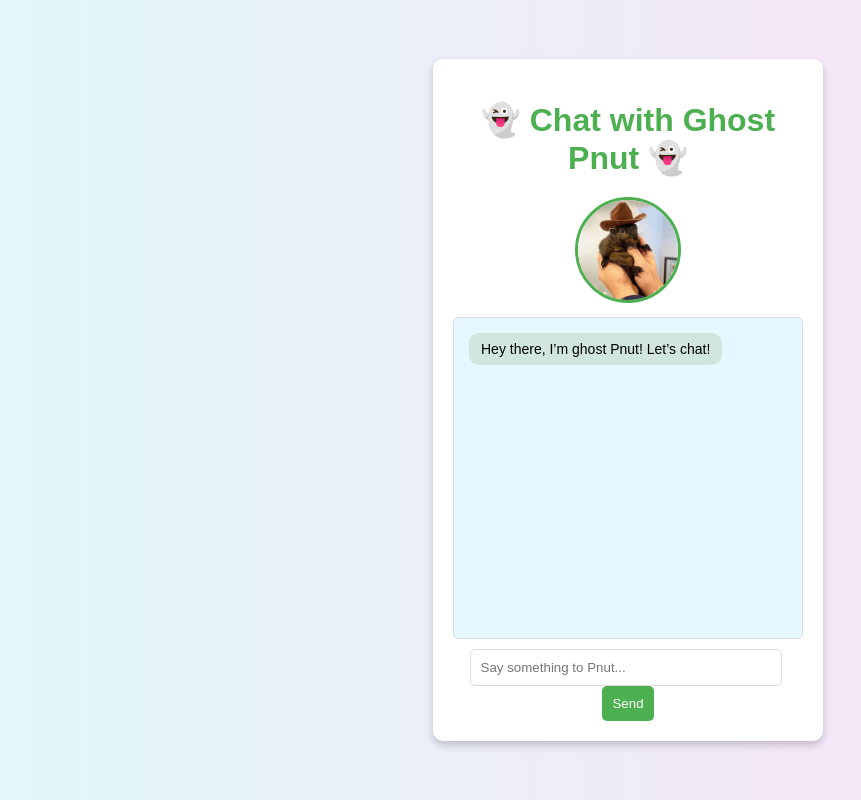
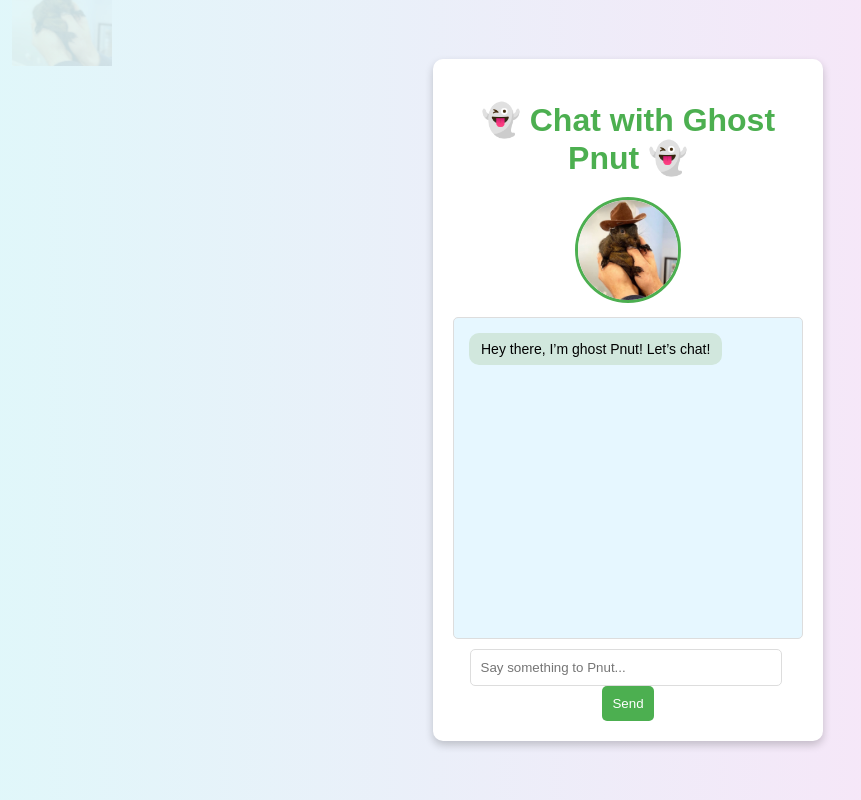
Before and after one commit to dgnarasan/pnut-ghost, a Flask app: page / in a window 1280 px wide. Shown: the whole page, without its empty margins (12-873 px from the left). Run offline with Flask 3, Linux system fonts and the light colour scheme.

Commit message:
Update style.css

```diff
--- a/static/css/style.css
+++ b/static/css/style.css
@@ -1,6 +1,7 @@
 /* Updated style.css */
 
 body {
+    position: relative;
     font-family: Arial, sans-serif;
     display: flex;
     justify-content: center;
@@ -10,6 +11,30 @@ body {
     background: linear-gradient(to right, #e0f7fa, #ffe0f7); /* Soft gradient */
 }
 
+.ghostly-background {
+    position: absolute;
+    top: -50px;
+    left: 0;
+    width: 100px;
+    height: 100px;
+    opacity: 0.1;
+    background: url('/static/images/pnut.jpg') no-repeat center center;
+    background-size: cover;
+    animation: float 10s ease-in-out infinite;
+}
+
+@keyframes float {
+    0% {
+        transform: translateX(0) translateY(0);
+    }
+    50% {
+        transform: translateX(30px) translateY(20px);
+    }
+    100% {
+        transform: translateX(0) translateY(0);
+    }
+}
+
 .chat-container {
     text-align: center;
     width: 350px;
@@ -17,6 +42,7 @@ body {
     background: #fff;
     box-shadow: 0 4px 8px rgba(0, 0, 0, 0.2);
     border-radius: 10px;
+    z-index: 1; /* To make sure it’s above the ghost background */
 }
 
 h1 {
```
